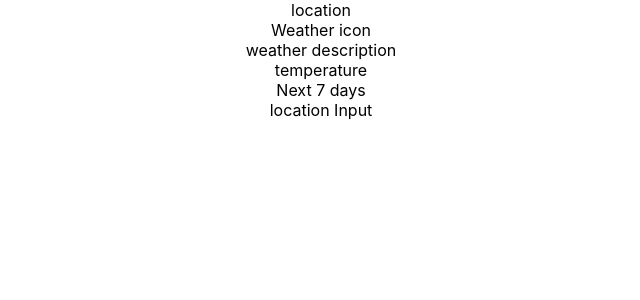
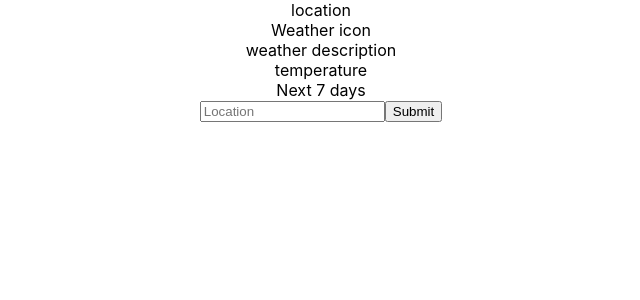
Before and after one commit to KrisHHFI/React-Weather-App, a React (Create React App) app: page / in a window 1280 px wide. Shown: the top 300 px of the page, without its empty margins (319-959 px from the left). Built offline with nearby package versions, Linux system fonts and the light colour scheme.

Commit message:
Files created and placeholder values

```diff
--- a/src/Components/LocationInput.tsx
+++ b/src/Components/LocationInput.tsx
@@ -5,7 +5,15 @@ export default function locationInput() {
     return (
         <>
             <div>
-                location Input
+                <form>
+                    <input
+                        type="text"
+                        placeholder="Location"
+                    />
+                     <button>
+                        Submit
+                    </button>
+                </form>
             </div>
         </>
     );
```
